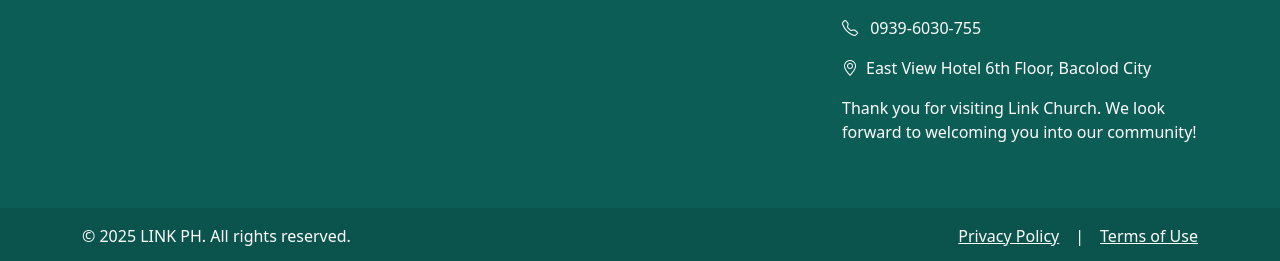
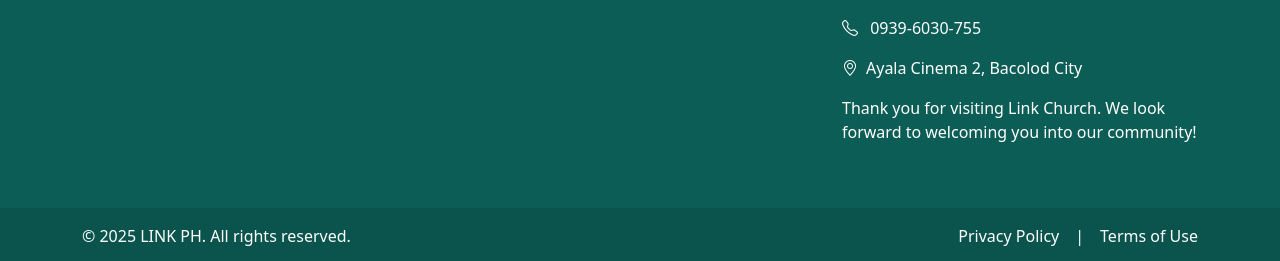
Before and after one commit to mikmak24/fe-linkph, a Vue app: page /one-on-one-guide in a window 1280 px wide. Shown: the part 7994-8255 px from the top of the page. Built offline with nearby package versions, Linux system fonts and the light colour scheme.

Commit message:
update navbar, footer and graphics on home page

```diff
--- a/src/components/Footer.vue
+++ b/src/components/Footer.vue
@@ -42,7 +42,7 @@
           <p>We would love to hear from you! Whether you have questions about our services, want to get involved, or simply want to learn more, feel free to reach out:</p>
           <p><i class="bi bi-envelope me-2"></i> thelinkphilippines@gmail.com</p>
           <p><i class="bi bi-telephone me-2"></i> 0939-6030-755</p>
-          <p><i class="bi bi-geo-alt me-2"></i>East View Hotel 6th Floor, Bacolod City</p>
+          <p><i class="bi bi-geo-alt me-2"></i>Ayala Cinema 2, Bacolod City</p>
           <p>Thank you for visiting Link Church. We look forward to welcoming you into our community!</p>
         </div>
       </div>
@@ -70,6 +70,14 @@
 <style scoped>
 .footer {
   background-color: var(--primary-color) !important;
+}
+
+.footer a {
+  text-decoration: none;
+}
+
+.footer a:hover {
+  text-decoration: none;
 }
 
 .footer-bottom {
--- a/src/components/Navbar.vue
+++ b/src/components/Navbar.vue
@@ -16,27 +16,39 @@
 }
 
 const toggleAboutDropdown = () => {
-  isAboutDropdownOpen.value = !isAboutDropdownOpen.value
+  const wasOpen = isAboutDropdownOpen.value
+  closeDropdowns()
+  if (!wasOpen) isAboutDropdownOpen.value = true
 }
 
 const toggleKnowledgeDropdown = () => {
-  isKnowledgeDropdownOpen.value = !isKnowledgeDropdownOpen.value
+  const wasOpen = isKnowledgeDropdownOpen.value
+  closeDropdowns()
+  if (!wasOpen) isKnowledgeDropdownOpen.value = true
 }
 
 const toggleDiscipleshipDropdown = () => {
-  isDiscipleshipDropdownOpen.value = !isDiscipleshipDropdownOpen.value
+  const wasOpen = isDiscipleshipDropdownOpen.value
+  closeDropdowns()
+  if (!wasOpen) isDiscipleshipDropdownOpen.value = true
 }
 
 const toggleLinkKidsDropdown = () => {
-  isLinkKidsDropdownOpen.value = !isLinkKidsDropdownOpen.value
+  const wasOpen = isLinkKidsDropdownOpen.value
+  closeDropdowns()
+  if (!wasOpen) isLinkKidsDropdownOpen.value = true
 }
 
 const toggleLinkGroupDropdown = () => {
-  isLinkGroupDropdownOpen.value = !isLinkGroupDropdownOpen.value
+  const wasOpen = isLinkGroupDropdownOpen.value
+  closeDropdowns()
+  if (!wasOpen) isLinkGroupDropdownOpen.value = true
 }
 
 const toggleLinkWorshipDropdown = () => {
-  isLinkWorshipDropdownOpen.value = !isLinkWorshipDropdownOpen.value
+  const wasOpen = isLinkWorshipDropdownOpen.value
+  closeDropdowns()
+  if (!wasOpen) isLinkWorshipDropdownOpen.value = true
 }
 
 const closeDropdowns = () => {
--- a/src/views/ContactView.vue
+++ b/src/views/ContactView.vue
@@ -36,7 +36,7 @@
                 </div>
                 <div>
                   <h5 class="mb-1">Church Address</h5>
-                  <p class="mb-0">East View Hotel 6th Floor, Bacolod City, Negros Occidental 6100</p>
+                  <p class="mb-0">Ayala Cinema 2, Bacolod City, Negros Occidental 6100</p>
                 </div>
               </div>
 
--- a/src/views/HomeView.vue
+++ b/src/views/HomeView.vue
@@ -143,7 +143,7 @@
               <div class="series-details mt-4">
                 <p class="mb-2"><i class="bi bi-calendar-event me-2"></i>Every Sunday</p>
                 <p class="mb-2"><i class="bi bi-clock me-2"></i>10:00 AM</p>
-                <p class="mb-0"><i class="bi bi-geo-alt me-2"></i>East View Hotel 6th Floor</p>
+                <p class="mb-0"><i class="bi bi-geo-alt me-2"></i>Ayala Cinema 2</p>
               </div>
             </div>
           </div>
@@ -177,7 +177,7 @@
                     <div class="prayer-info mt-4">
                       <p class="mb-2"><i class="bi bi-clock text-primary me-2"></i>5:30 AM</p>
                       <p class="mb-2"><i class="bi bi-calendar-event text-primary me-2"></i>First Saturday Only</p>
-                      <p class="mb-0"><i class="bi bi-geo-alt text-primary me-2"></i>East View Hotel, 6th Floor</p>
+                      <p class="mb-0"><i class="bi bi-geo-alt text-primary me-2"></i>Ayala Cinema 2</p>
                     </div>
                     <div class="prayer-encouragement mt-4 p-3 bg-primary bg-opacity-10 rounded">
                       <p class="mb-0 text-primary"><i class="bi bi-sunrise me-2"></i>Begin each month in prayer and fellowship!</p>
@@ -204,7 +204,7 @@
                     <div class="prayer-info mt-4">
                       <p class="mb-2"><i class="bi bi-clock text-primary me-2"></i>5:45 PM</p>
                       <p class="mb-2"><i class="bi bi-calendar-event text-primary me-2"></i>Every Saturday</p>
-                      <p class="mb-0"><i class="bi bi-geo-alt text-primary me-2"></i>East View Hotel, 6th Floor</p>
+                      <p class="mb-0"><i class="bi bi-geo-alt text-primary me-2"></i>Ayala Cinema 2</p>
                     </div>
                   </div>
                 </div>
@@ -345,7 +345,7 @@
                 <h5 class="card-title">Sunday Worship Service</h5>
                 <p class="card-text">Join us for praise and worship, followed by a message from God's Word.</p>
                 <p class="text-muted"><i class="bi bi-clock me-2"></i>10:00 AM</p>
-                <p class="text-muted"><i class="bi bi-geo-alt me-2"></i>East View Hotel 6th Floor</p>
+                <p class="text-muted"><i class="bi bi-geo-alt me-2"></i>Ayala Cinema 2</p>
               </div>
             </div>
           </div>
--- a/src/views/VisitView.vue
+++ b/src/views/VisitView.vue
@@ -92,7 +92,7 @@
                 </div>
                 <div>
                   <h5>Church Address</h5>
-                  <p>East View Hotel 6th Floor, Bacolod City, Negros Occidental 6100</p>
+                  <p>Ayala Cinema 2, Bacolod City, Negros Occidental 6100</p>
                 </div>
               </div>
 
```
Also changed, not shown: 2 other files (tests, documents, lock files or other folders).
